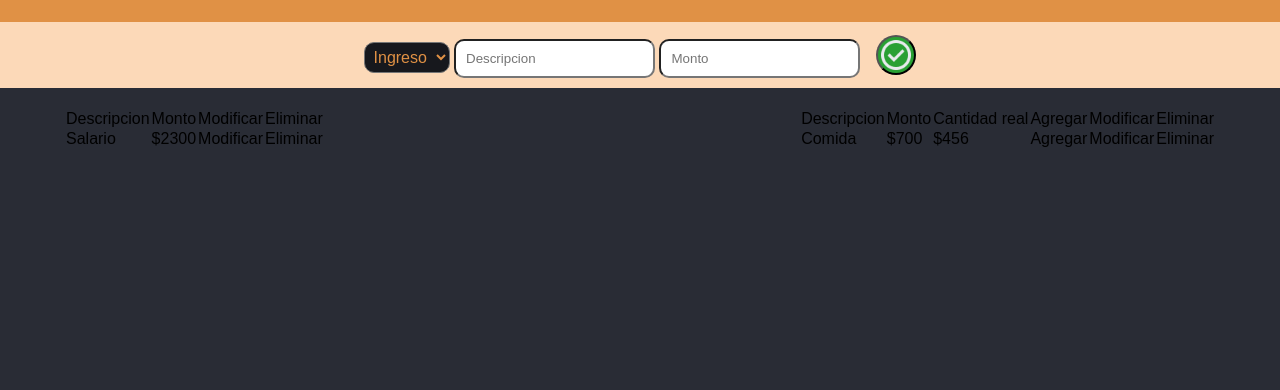
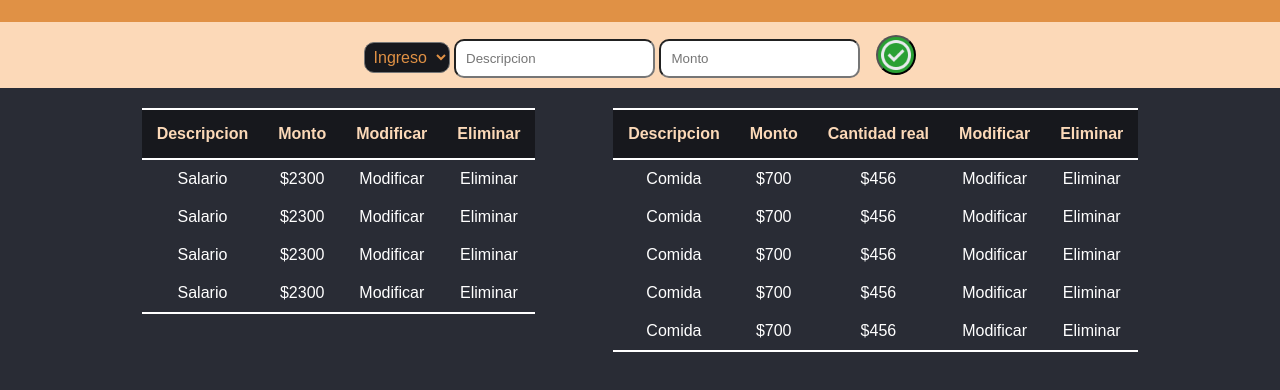
Before and after one commit to KIHM-02/JavaScript_Practices, a plain HTML site: page Presupuesto/index.html in a window 1280 px wide. Shown: the part 218-608 px from the top of the page. Drawn offline with Linux system fonts and the light colour scheme; a web font is replaced by a local one.

Commit message:
Ended the styles for presupuesto

```diff
--- a/Presupuesto/css/main.css
+++ b/Presupuesto/css/main.css
@@ -115,5 +115,29 @@ main{
     margin-top: 20px;
     display: flex;
     flex-flow: row wrap;
-    justify-content: space-between;
+    justify-content: space-evenly;
 }
+
+table{
+    border: 2px solid white;
+    border-right: none;
+    border-left: none;
+    border-collapse: collapse;
+    text-align: center;
+}
+
+th{
+    padding: var(--normal-padding);
+    color: var(--cream);
+    font-weight: 600;
+    background-color: var(--black);
+
+    border: 2px solid white;
+    border-right: none;
+    border-left: none;
+}
+
+td{
+    color: white;
+    padding: var(--small-padding);
+}
--- a/Presupuesto/css/normalize.css
+++ b/Presupuesto/css/normalize.css
@@ -8,6 +8,7 @@
     --mid-border: 10px;
     --large-border: 30px;
 
+    --normal-padding: 15px;
     --small-padding: 10px;
     --super-small-padding: 5px;
 
--- a/Presupuesto/index.html
+++ b/Presupuesto/index.html
@@ -60,6 +60,24 @@
                         <td>Modificar</td>
                         <td>Eliminar</td>
                     </tr>
+                    <tr>
+                        <td>Salario</td>
+                        <td>$2300</td>
+                        <td>Modificar</td>
+                        <td>Eliminar</td>
+                    </tr>
+                    <tr>
+                        <td>Salario</td>
+                        <td>$2300</td>
+                        <td>Modificar</td>
+                        <td>Eliminar</td>
+                    </tr>
+                    <tr>
+                        <td>Salario</td>
+                        <td>$2300</td>
+                        <td>Modificar</td>
+                        <td>Eliminar</td>
+                    </tr>
                 </tbody>
             </table>
         </section>
@@ -71,7 +89,6 @@
                         <th>Descripcion</th>
                         <th>Monto</th>
                         <th>Cantidad real</th>
-                        <th>Agregar</th>
                         <th>Modificar</th>
                         <th>Eliminar</th>
                     </tr>
@@ -81,7 +98,34 @@
                         <td>Comida</td>
                         <td>$700</td>
                         <td>$456</td>
-                        <td>Agregar</td>
+                        <td>Modificar</td>
+                        <td>Eliminar</td>
+                    </tr>
+                    <tr>
+                        <td>Comida</td>
+                        <td>$700</td>
+                        <td>$456</td>
+                        <td>Modificar</td>
+                        <td>Eliminar</td>
+                    </tr>
+                    <tr>
+                        <td>Comida</td>
+                        <td>$700</td>
+                        <td>$456</td>
+                        <td>Modificar</td>
+                        <td>Eliminar</td>
+                    </tr>
+                    <tr>
+                        <td>Comida</td>
+                        <td>$700</td>
+                        <td>$456</td>
+                        <td>Modificar</td>
+                        <td>Eliminar</td>
+                    </tr>
+                    <tr>
+                        <td>Comida</td>
+                        <td>$700</td>
+                        <td>$456</td>
                         <td>Modificar</td>
                         <td>Eliminar</td>
                     </tr>
```
